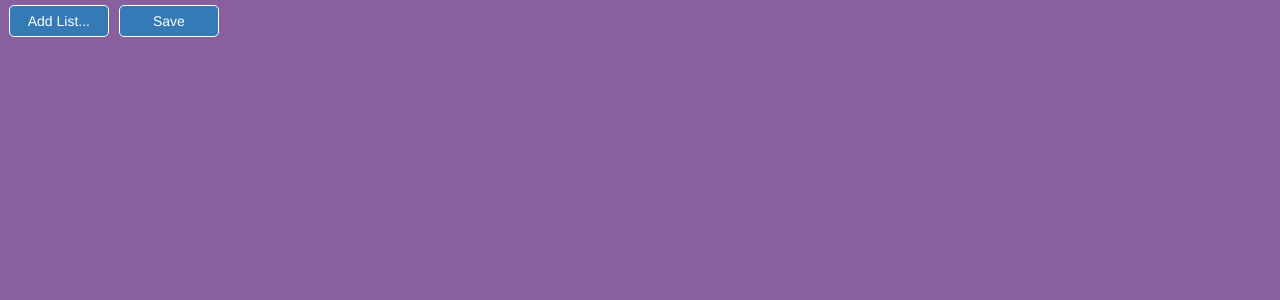
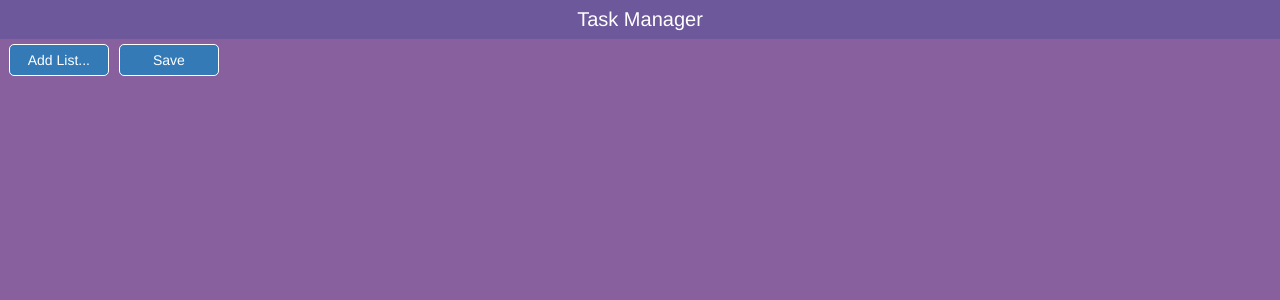
Before and after one commit to daghachirag/task-manager, a PHP site: page / in a window 1280 px wide. Shown: the top 300 px of the page. Run offline with PHP 8.4, Linux system fonts and the light colour scheme; some libraries are stand-ins or nearby versions.

Commit message:
update UI

```diff
--- a/task-manager/css/main.css
+++ b/task-manager/css/main.css
@@ -1,6 +1,14 @@
 body {
     margin: 0;
     background-color: rgb(137, 96, 158);
+}
+
+.title {
+    background-color: rgb(109, 88, 155);
+    color: #fff;
+    font-size: 20px;
+    text-align: center;
+    padding: 5px;
 }
 
 .task-container {
--- a/task-manager/index.html
+++ b/task-manager/index.html
@@ -7,7 +7,7 @@
 
 <body>
     <div class="main-container">
-        <div class="title"></div>
+        <div class="title">Task Manager</div>
         <div class="interactive-container"></div>
     </div>
     <script src="https://cdnjs.cloudflare.com/ajax/libs/jquery/3.2.1/jquery.min.js"></script>
```
